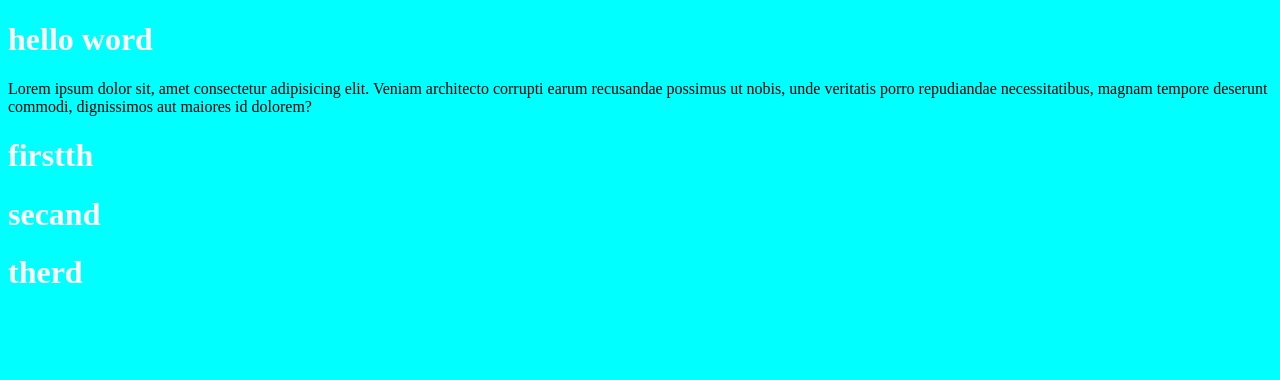
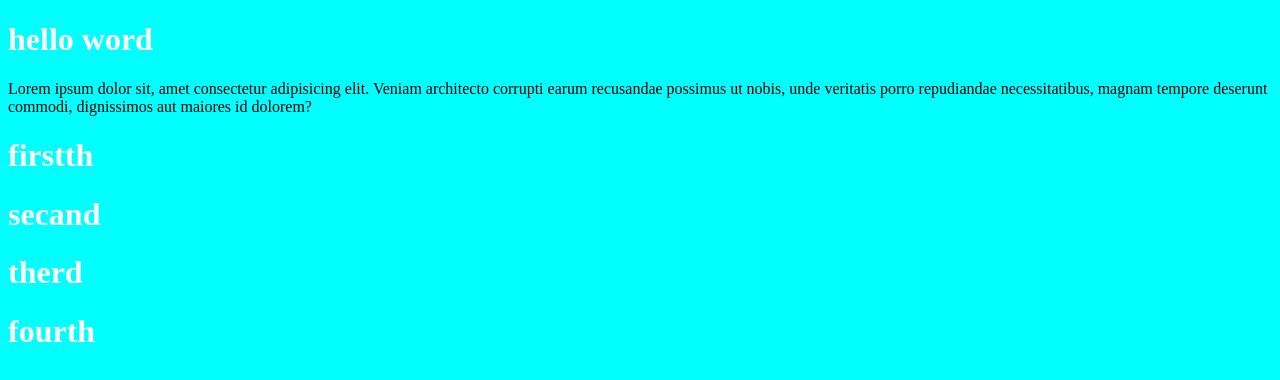
Before and after one commit to amratef70/kalil, a plain HTML site: page index.html in a window 1280 px wide. Drawn offline with Linux system fonts and the light colour scheme.

Commit message:
add fourth h1

```diff
--- a/index.html
+++ b/index.html
@@ -12,6 +12,7 @@
     <h1>firstth</h1>
     <h1>secand</h1>
     <h1>therd</h1>
+    <h1>fourth</h1>
 
 </body>
 </html>
```
